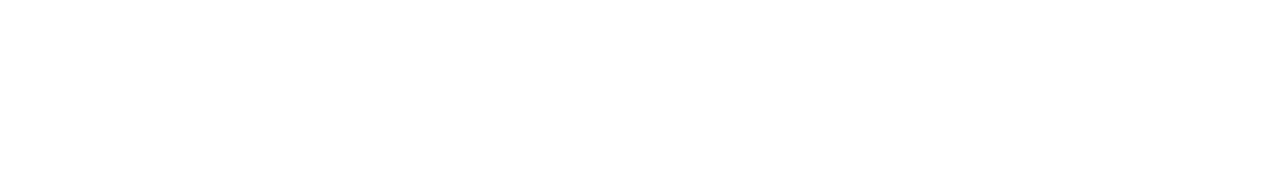
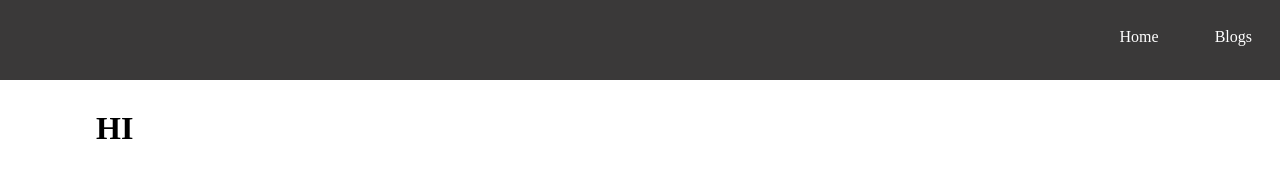
Before and after one commit to RT20022/blogadderDemo, a plain HTML site: page Blogs/testing sir ji/testing sir ji.html in a window 1280 px wide. Drawn offline with Linux system fonts and the light colour scheme.

Commit message:
New Blog (testing%20sir%20ji) Added

```diff
--- a/Blogs/testing sir ji/testing sir ji.html
+++ b/Blogs/testing sir ji/testing sir ji.html
@@ -1,11 +1,51 @@
-<!DOCTYPE html>
-                                                <html lang="en">
-                                                <head>
+<!DOCTYPE html><html lang="en"><head>
                                                     <meta charset="UTF-8">
                                                     <meta name="viewport" content="width=device-width, initial-scale=1.0">
-                                                    <title>Blogs</title>
+                                                    <meta name="keywords" content="as,sa,"><meta name="description" content="sasmsa"><title>Hi</title><style>
+
+                                    *{
+                                        box-sizing: border-box;
+                                        margin: 0px;
+                                        padding: 0px;
+                                    }
+
+
+                                    body{
+                                        display: flex;
+                                        justify-content: center;
+                                        align-items: center;
+                                        flex-direction:column;
+                                    }
+
+                                    .container{
+                                        width: 85%;
+                                        margin-top: 30px;
+                                    }
+
+                                    @media screen and (max-width:500px) {
+                                            .container {
+                                                        width: 95%;
+                                                        }
+                                        }
+
+                                    </style>
                                                 </head>
-                                                <body>
+                                                <script async="" src="https://www.googletagmanager.com/gtag/js?id=G-DN2J8S62FD"></script><script>
+  window.dataLayer = window.dataLayer || [];
+  function gtag(){dataLayer.push(arguments);}
+  gtag('js', new Date());
 
-                                                </body>
-                                                </html>
+  gtag('config', 'G-DN2J8S62FD');
+</script><body>
+
+
+                                                </body> <nav style="height: 10vh; background-color: rgb(58, 57, 57); width:100%;">
+        <ul style="display: flex; justify-content: end; align-items: center;">
+            <li style="list-style: none; display: flex; justify-content: center;">
+                <a href="/" style="color: white; padding: 3.5vh; text-decoration: none;">Home</a>
+            </li>
+            <li style="list-style: none; display: flex; justify-content: center;">
+                <a href="../blogs.html" style="color: white; padding: 3.5vh; text-decoration: none;">Blogs</a>
+            </li>
+        </ul>
+    </nav> <div class="container"><h1>HI</h1></div></html>
```
